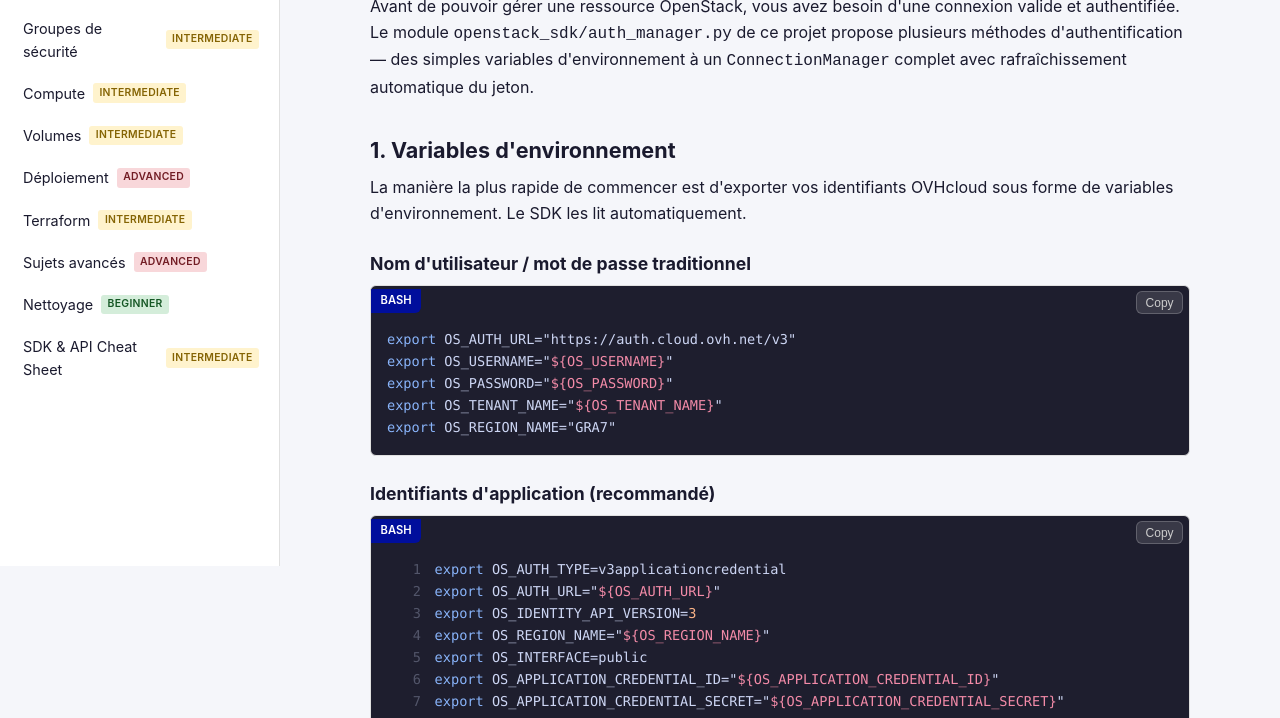
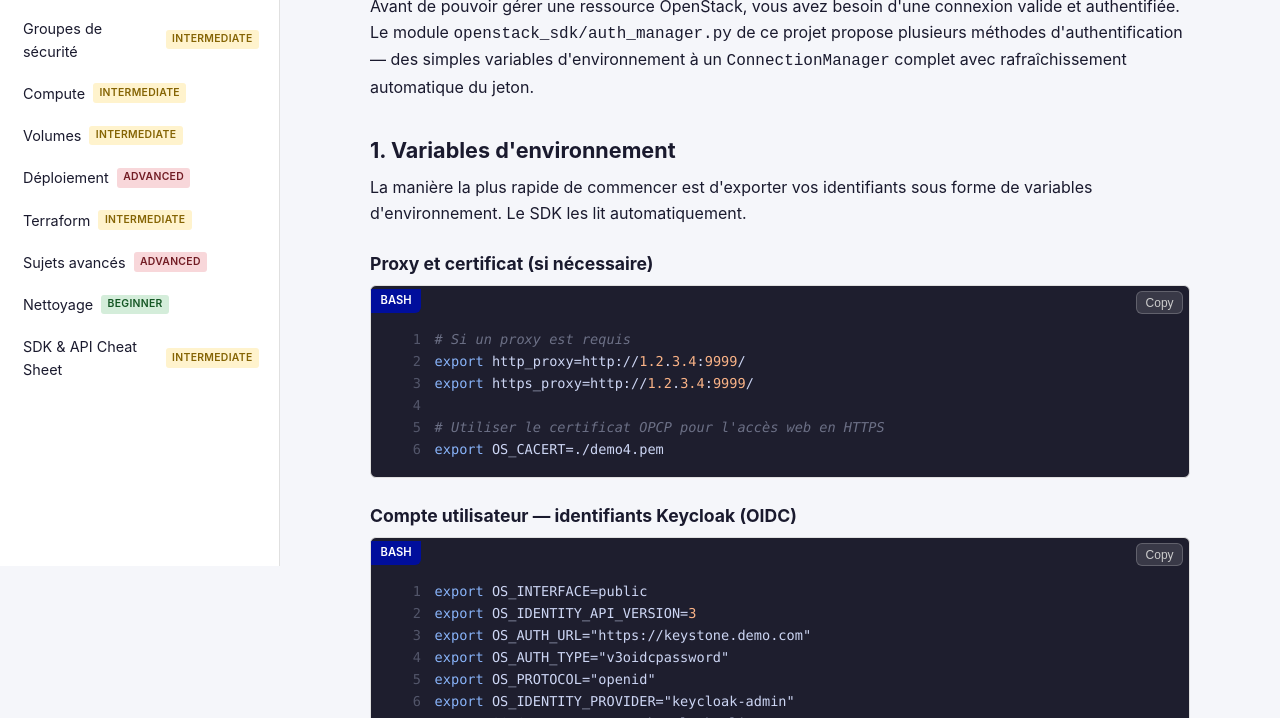
Before and after one commit to Sam9682/opcp-openstack-automation, a plain HTML site: page skillhub/fr/authentication.html in a window 1280 px wide. Shown: the part 234-952 px from the top of the page. Drawn offline with Linux system fonts and the light colour scheme.

Commit message:
update introduction with sdk

```diff
--- a/skillhub/fr/authentication.html
+++ b/skillhub/fr/authentication.html
@@ -50,25 +50,39 @@
       <h2>1. Variables d'environnement</h2>
       <p>
         La manière la plus rapide de commencer est d'exporter vos identifiants
-        OVHcloud sous forme de variables d'environnement. Le SDK les lit
-        automatiquement.
+        sous forme de variables d'environnement. Le SDK les lit automatiquement.
       </p>
 
-      <h3>Nom d'utilisateur / mot de passe traditionnel</h3>
-      <pre><code class="language-bash">export OS_AUTH_URL="https://auth.cloud.ovh.net/v3"
-export OS_USERNAME="${OS_USERNAME}"
-export OS_PASSWORD="${OS_PASSWORD}"
-export OS_TENANT_NAME="${OS_TENANT_NAME}"
-export OS_REGION_NAME="GRA7"</code></pre>
+      <h3>Proxy et certificat (si nécessaire)</h3>
+      <pre><code class="language-bash"># Si un proxy est requis
+export http_proxy=http://1.2.3.4:9999/
+export https_proxy=http://1.2.3.4:9999/
 
-      <h3>Identifiants d'application (recommandé)</h3>
+# Utiliser le certificat OPCP pour l'accès web en HTTPS
+export OS_CACERT=./demo4.pem</code></pre>
+
+      <h3>Compte utilisateur — identifiants Keycloak (OIDC)</h3>
+      <pre><code class="language-bash">export OS_INTERFACE=public
+export OS_IDENTITY_API_VERSION=3
+export OS_AUTH_URL="https://keystone.demo.com"
+export OS_AUTH_TYPE="v3oidcpassword"
+export OS_PROTOCOL="openid"
+export OS_IDENTITY_PROVIDER="keycloak-admin"
+export OS_CLIENT_ID="your-keycloak-client"
+export OS_CLIENT_SECRET="11111111111111111111111111111111"
+export OS_DISCOVERY_ENDPOINT="https://admin.keycloak.demo.com/realms/master/.well-known/openid-configuration"
+export OS_USERNAME="username"
+export OS_PASSWORD="password"
+export OS_PROJECT_ID="22222222222222222222222222222222"</code></pre>
+
+      <h3>Compte de service — identifiants d'application Keystone (recommandé)</h3>
       <pre><code class="language-bash">export OS_AUTH_TYPE=v3applicationcredential
-export OS_AUTH_URL="${OS_AUTH_URL}"
+export OS_AUTH_URL=https://keystone.demo.com/v3
 export OS_IDENTITY_API_VERSION=3
-export OS_REGION_NAME="${OS_REGION_NAME}"
+export OS_REGION_NAME="crx"
 export OS_INTERFACE=public
-export OS_APPLICATION_CREDENTIAL_ID="${OS_APPLICATION_CREDENTIAL_ID}"
-export OS_APPLICATION_CREDENTIAL_SECRET="${OS_APPLICATION_CREDENTIAL_SECRET}"</code></pre>
+export OS_APPLICATION_CREDENTIAL_ID=33333333333333333333333333333333
+export OS_APPLICATION_CREDENTIAL_SECRET=XXXXXXXXXXXXXXXXXXXXXXXXXXXXXXXXXXXXXXXXXXXXXXXXXXXXXXXXXXXXXXXXXXXXXXXXXXXXXXXXXXXXXX</code></pre>
 
       <p>
         Les identifiants d'application sont limités à un seul projet et peuvent
```
Also changed, not shown: skillhub/en/authentication.html (+27 -12 lines), skillhub/en/index.html (+14 -0 lines), skillhub/fr/index.html (+14 -0 lines).
